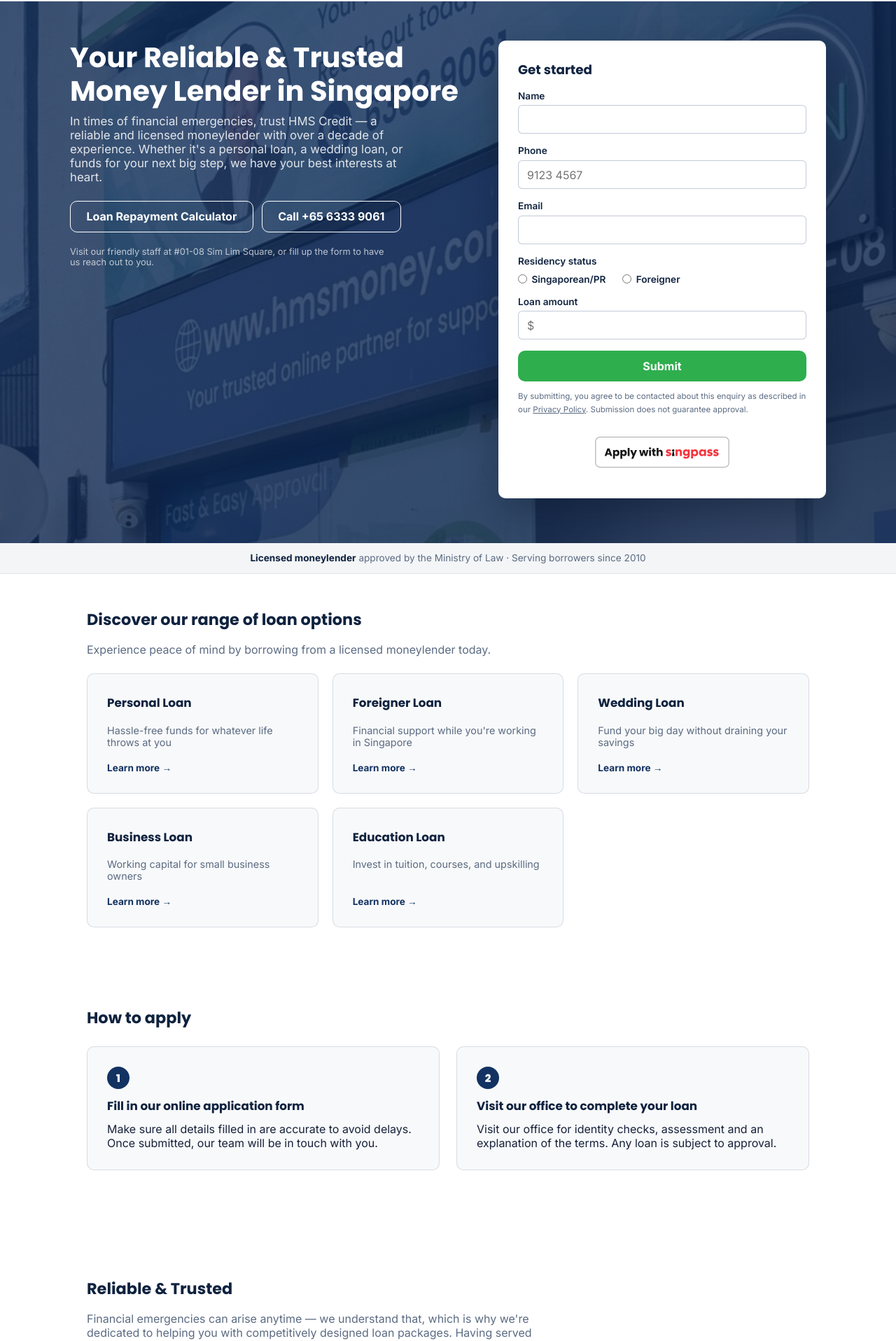
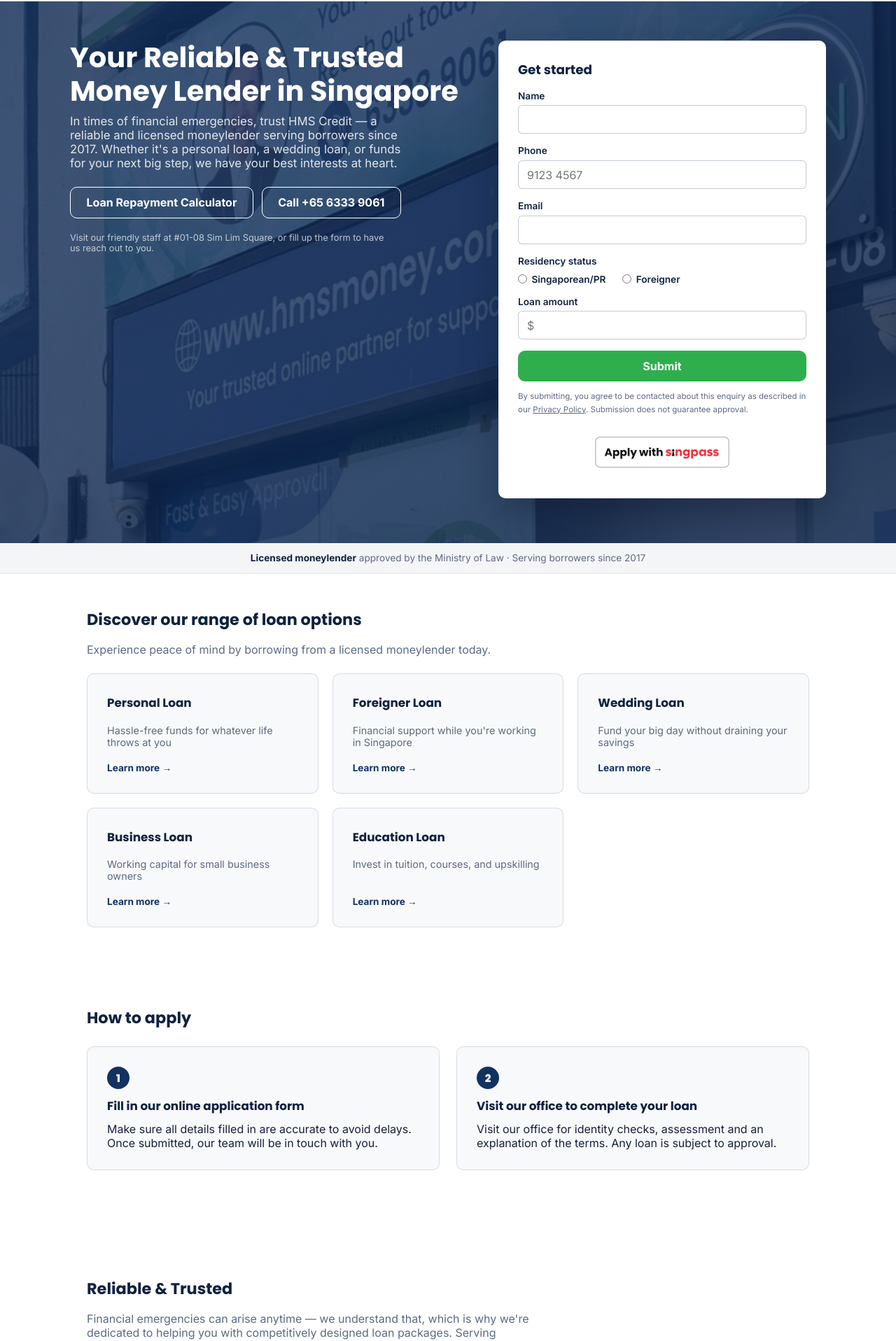
Before and after one commit to zhuomingpeh/HMS-Credit, a Next.js app: page / in a window 1280 px wide. Shown: the part 67-1983 px from the top of the page at 70% size. Built offline with nearby package versions, Linux system fonts and the light colour scheme; no server answers.

Commit message:
Correct HMS founding year to 2017

```diff
--- a/src/app/page.tsx
+++ b/src/app/page.tsx
@@ -25,8 +25,8 @@
           <div className="home-hero-copy">
             <h1>Your Reliable &amp; Trusted Money Lender in Singapore</h1>
             <p className="subtitle">
-              In times of financial emergencies, trust HMS Credit — a reliable and licensed moneylender with over a
-              decade of experience. Whether it&apos;s a personal loan, a wedding loan, or funds for your next big
+              In times of financial emergencies, trust HMS Credit — a reliable and licensed moneylender serving borrowers
+              since 2017. Whether it&apos;s a personal loan, a wedding loan, or funds for your next big
               step, we have your best interests at heart.
             </p>
             <div className="home-hero-cta-row">
@@ -92,7 +92,7 @@
         <h2>Reliable &amp; Trusted</h2>
         <p className="subtitle">
           Financial emergencies can arise anytime — we understand that, which is why we&apos;re dedicated to helping
-          you with competitively designed loan packages. Having served the industry for well over a decade, HMS
+          you with competitively designed loan packages. Serving borrowers since 2017, HMS
           Credit Pte Ltd is committed to being your reliable and trusted choice for all your loan needs.
         </p>
 
--- a/src/components/TrustBar.tsx
+++ b/src/components/TrustBar.tsx
@@ -3,7 +3,7 @@
     <div className="trust-bar">
       <div className="trust-bar-inner">
         <span>
-          <strong>Licensed moneylender</strong> approved by the Ministry of Law &middot; Serving borrowers since 2010
+          <strong>Licensed moneylender</strong> approved by the Ministry of Law &middot; Serving borrowers since 2017
         </span>
       </div>
     </div>
```
Also changed, not shown: src/app/about/page.tsx (+4 -4 lines).
